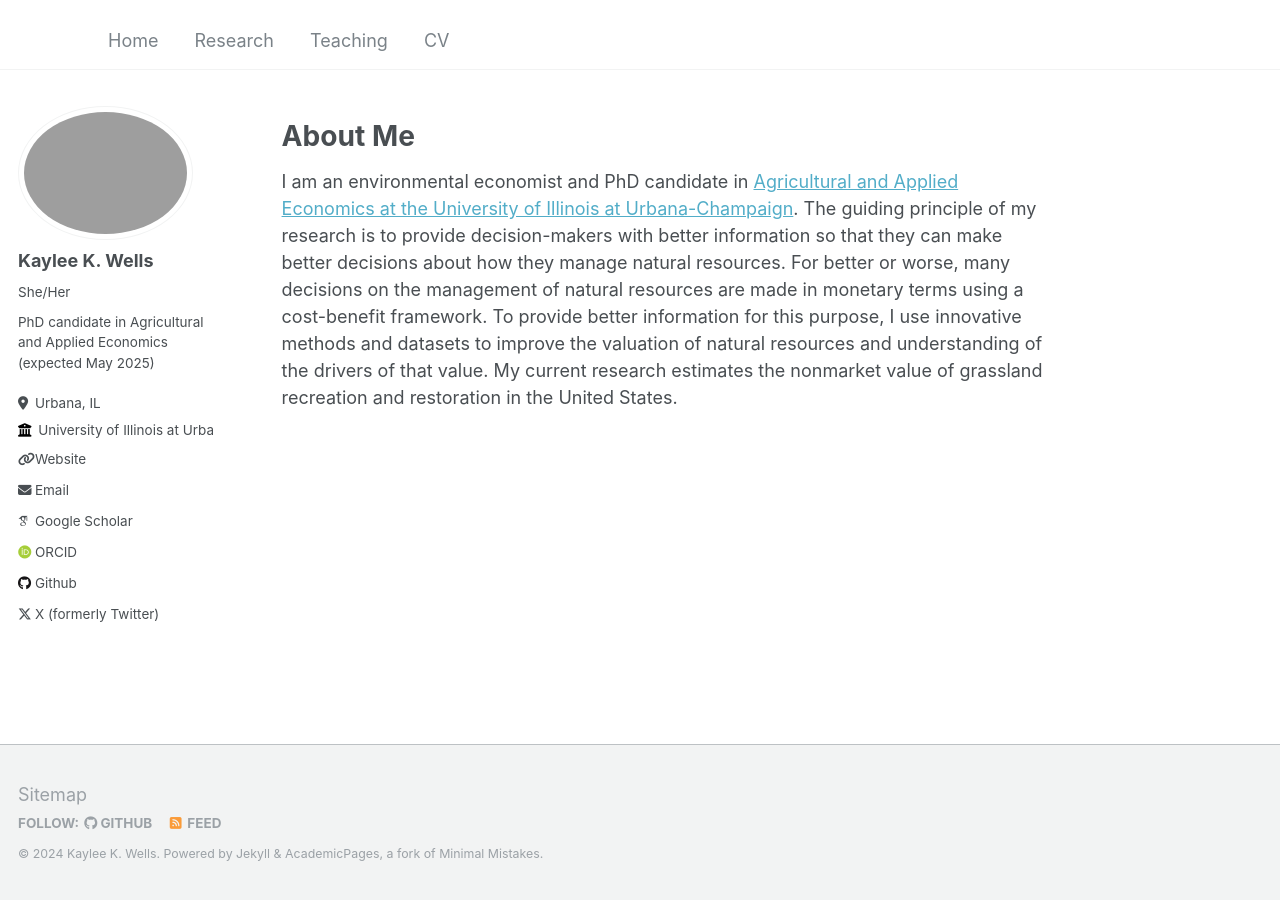
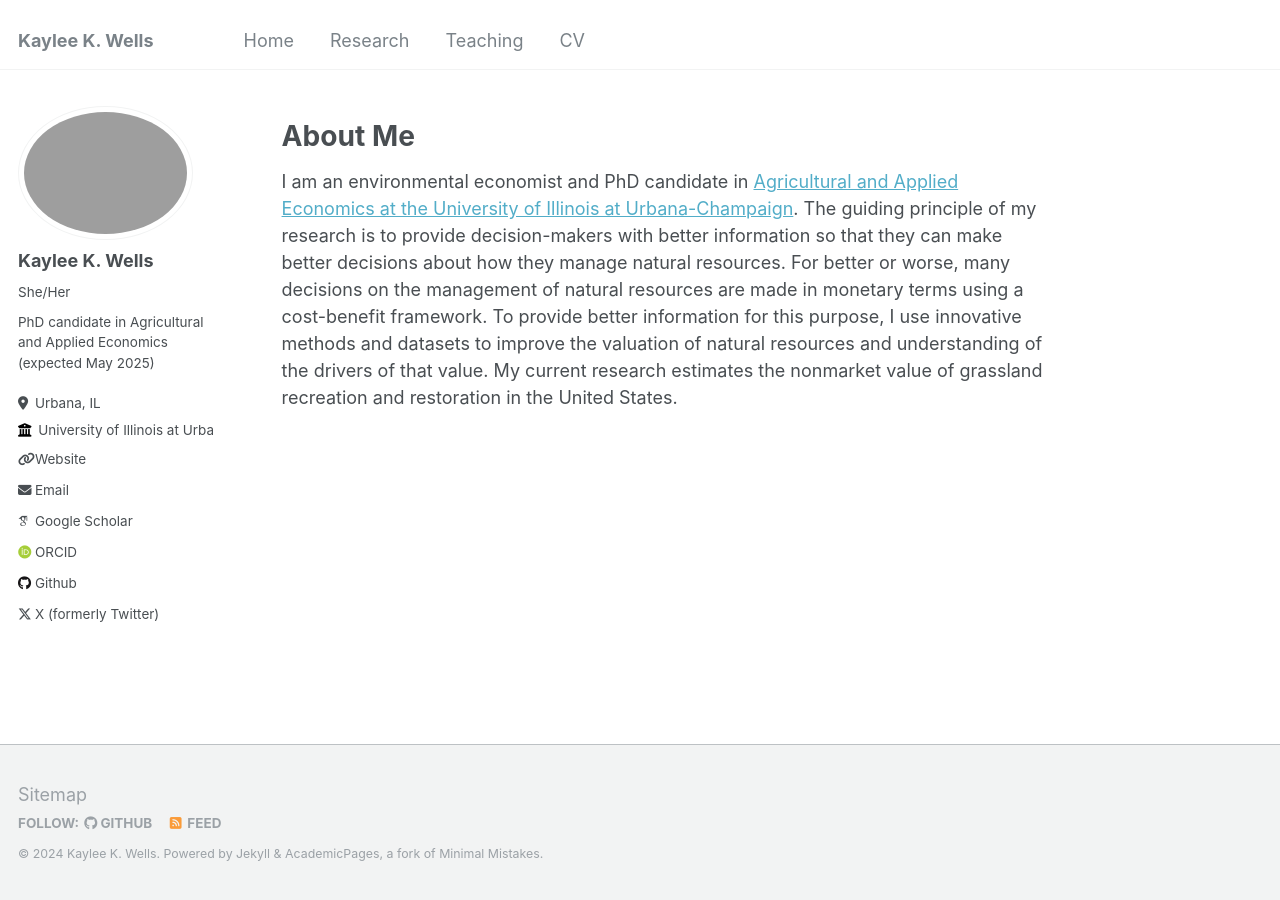
Before and after one commit to KayleeWells/KayleeWells.github.io, a Jekyll site: the page built from _pages/about.md, in a window 1280 px wide. Built offline with Jekyll 4.4.1, drawn with Linux system fonts in a browser that asks for light colours; some web fonts are replaced.

Commit message:
Update _config.yml

```diff
--- a/_config.yml
+++ b/_config.yml
@@ -8,7 +8,7 @@
 
 # Basic Site Settings
 locale                   : "en-US"
-title                    : ""
+title                    : "Kaylee K. Wells"
 title_separator          : "-"
 name                     : &name "Kaylee K. Wells"
 description              : &description "Applied economist with research interests in environmental economics."
```
